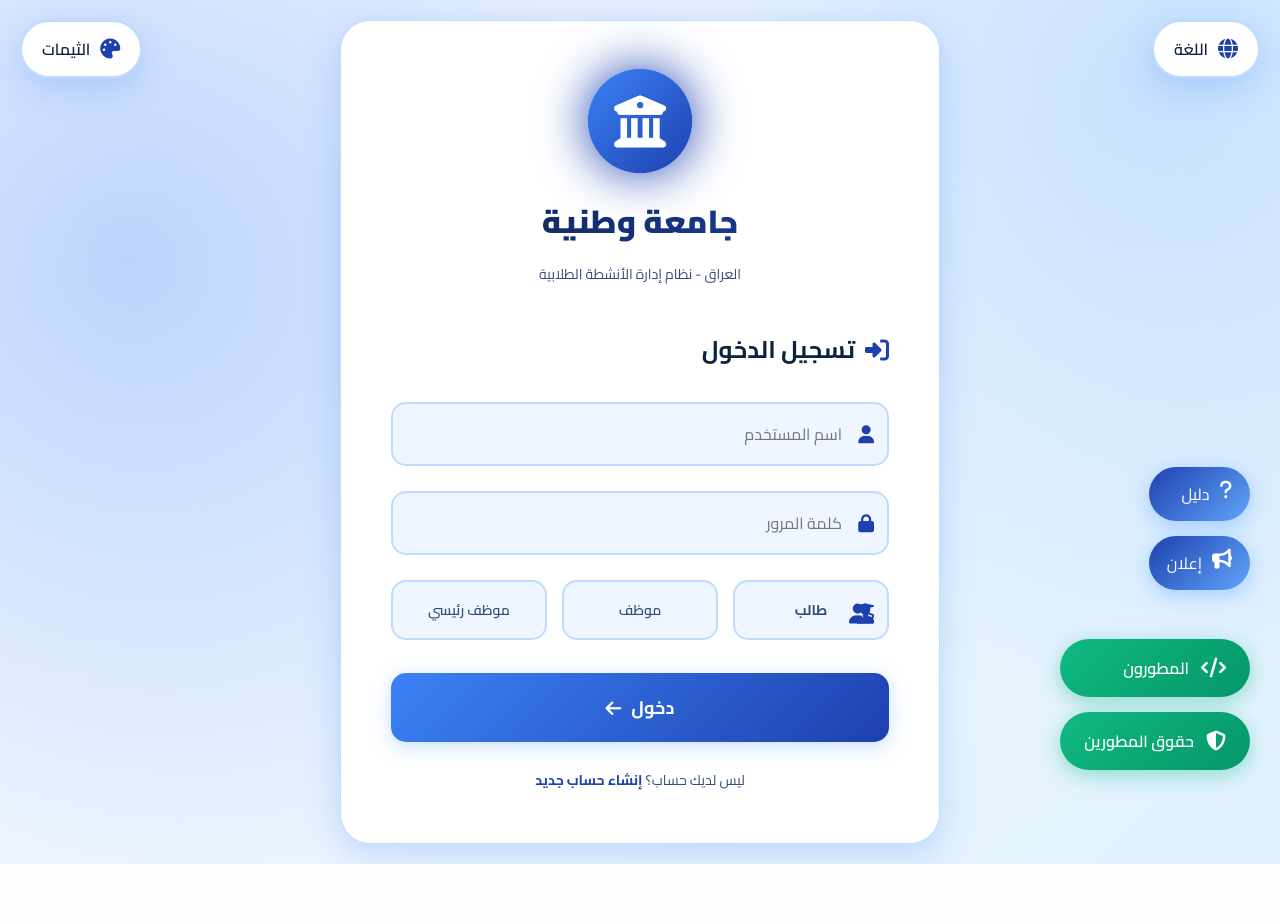
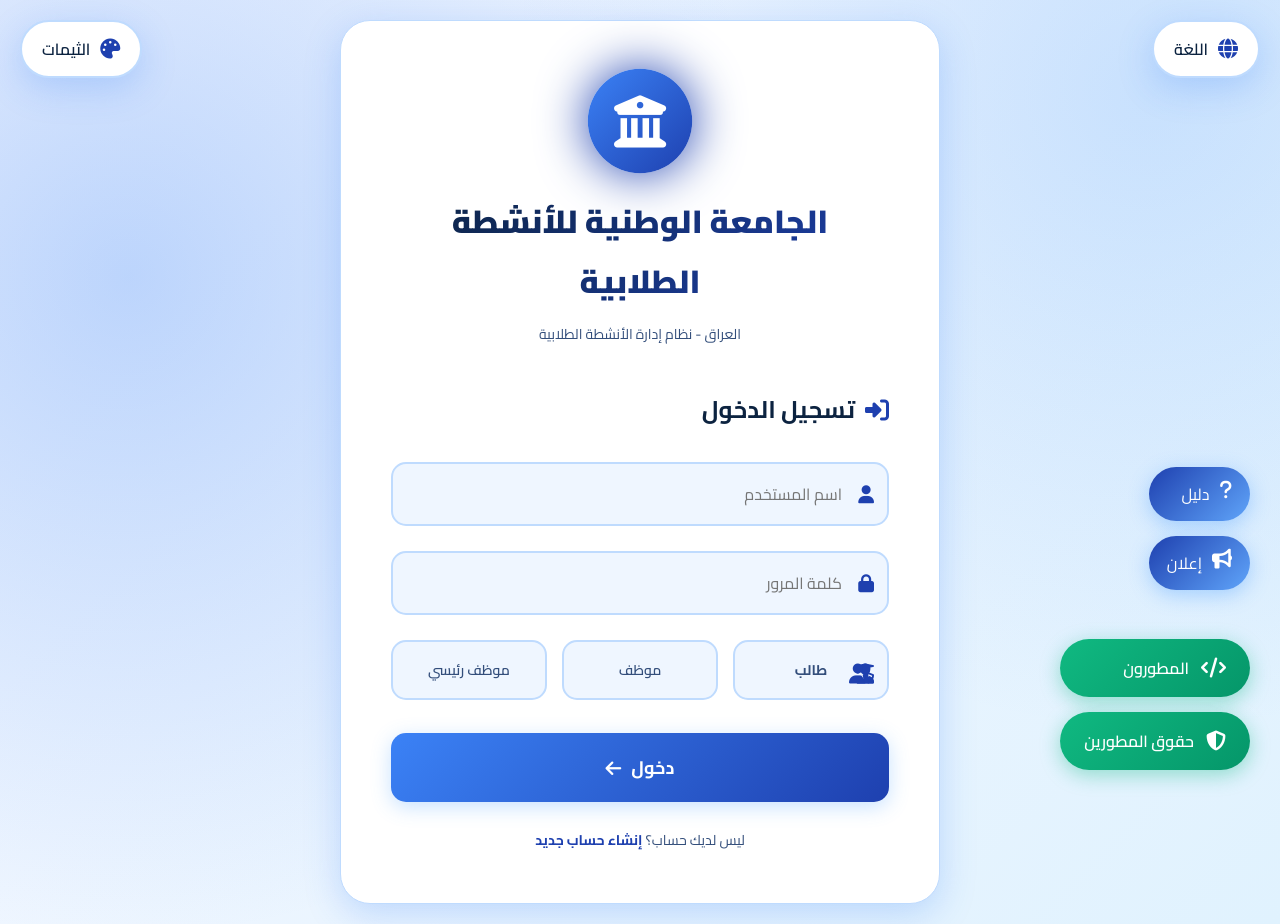
Before and after one commit to muqtadadyy-lgtm/broo, a Python web app: template templates/index.html in a window 1280 px wide. Before the commit the page ends 864 px from the top, so only its background shows below. Run offline with Jinja, Linux system fonts and the light colour scheme; the template is opened without the code that fills it, so the values that code supplies are empty.

Commit message:
Change university name to 'الجامعة الوطنية للأنشطة الطلابية'

```diff
--- a/templates/employee-dashboard.html
+++ b/templates/employee-dashboard.html
@@ -3,7 +3,7 @@
 <head>
     <meta charset="UTF-8">
     <meta name="viewport" content="width=device-width, initial-scale=1.0">
-    <title>لوحة تحكم الموظف - جامعة وطنية</title>
+    <title>لوحة تحكم الموظف - الجامعة الوطنية للأنشطة الطلابية</title>
     <link rel="stylesheet" href="styles.css">
     <link rel="stylesheet" href="animations.css">
     <link rel="stylesheet" href="https://cdnjs.cloudflare.com/ajax/libs/font-awesome/6.4.0/css/all.min.css">
@@ -79,7 +79,7 @@
         <div class="header-content">
             <div class="logo-section">
                 <i class="fas fa-university"></i>
-                <h1 data-ar="جامعة وطنية - لوحة تحكم الموظف" data-en="Watania University - Employee Dashboard" data-fr="Université Watania - Tableau de bord employé" data-ku="زانکۆی نیشتمانی - ڕووکاری کارمەند">جامعة وطنية - لوحة تحكم الموظف</h1>
+                <h1 data-ar="الجامعة الوطنية للأنشطة الطلابية - لوحة تحكم الموظف" data-en="National University for Student Activities - Employee Dashboard" data-fr="Université Nationale pour les Activités Étudiantes - Tableau de bord employé" data-ku="زانکۆی نیشتمانی بۆ چالا خوێندکارێ - ڕوواری کارمەند">الجامعة الوطنية للأنشطة الطلابية - لوحة تحكم الموظف</h1>
             </div>
             <div class="user-section">
                 <span class="welcome-text"><span data-ar="مرحباً،" data-en="Welcome," data-fr="Bienvenue," data-ku="بەخێربێیت،">مرحباً،</span> <strong id="employeeName"></strong></span>
--- a/templates/index.html
+++ b/templates/index.html
@@ -3,7 +3,7 @@
 <head>
     <meta charset="UTF-8">
     <meta name="viewport" content="width=device-width, initial-scale=1.0">
-    <title>جامعة وطنية - نظام الأنشطة الطلابية</title>
+    <title>الجامعة الوطنية للأنشطة الطلابية</title>
     <link rel="stylesheet" href="styles.css">
     <link rel="stylesheet" href="animations.css">
     <link rel="stylesheet" href="https://cdnjs.cloudflare.com/ajax/libs/font-awesome/6.4.0/css/all.min.css">
@@ -76,7 +76,7 @@
                 <div class="logo-circle">
                     <i class="fas fa-university"></i>
                 </div>
-                <h1 class="university-name" data-ar="جامعة وطنية" data-en="Watania University" data-fr="Université Watania">جامعة وطنية</h1>
+                <h1 class="university-name" data-ar="الجامعة الوطنية للأنشطة الطلابية" data-en="National University for Student Activities" data-fr="Université Nationale pour les Activités Étudiantes">الجامعة الوطنية للأنشطة الطلابية</h1>
                 <p class="university-subtitle" data-ar="العراق - نظام إدارة الأنشطة الطلابية" data-en="Iraq - Student Activities Management System" data-fr="Irak - Système de gestion des activités étudiantes">العراق - نظام إدارة الأنشطة الطلابية</p>
             </div>
 
--- a/templates/student-dashboard.html
+++ b/templates/student-dashboard.html
@@ -3,7 +3,7 @@
 <head>
     <meta charset="UTF-8">
     <meta name="viewport" content="width=device-width, initial-scale=1.0">
-    <title>لوحة تحكم الطالب - جامعة وطنية</title>
+    <title>لوحة تحكم الطالب - الجامعة الوطنية للأنشطة الطلابية</title>
     <link rel="stylesheet" href="styles.css">
     <link rel="stylesheet" href="animations.css">
     <link rel="stylesheet" href="https://cdnjs.cloudflare.com/ajax/libs/font-awesome/6.4.0/css/all.min.css">
@@ -79,7 +79,7 @@
         <div class="header-content">
             <div class="logo-section">
                 <i class="fas fa-university"></i>
-                <h1 data-ar="جامعة وطنية - لوحة تحكم الطالب" data-en="Watania University - Student Dashboard" data-fr="Université Watania - Tableau de bord étudiant" data-ku="زانکۆی نیشتمانی - ڕووکاری خوێندکار">جامعة وطنية - لوحة تحكم الطالب</h1>
+                <h1 data-ar="الجامعة الوطنية للأنشطة الطلابية - لوحة تحكم الطالب" data-en="National University for Student Activities - Student Dashboard" data-fr="Université Nationale pour les Activités Étudiantes - Tableau de bord étudiant" data-ku="زانکۆی نیشتمانی بۆ چالا خوێندکارێ - ڕوواری خوێندکار">الجامعة الوطنية للأنشطة الطلابية - لوحة تحكم الطالب</h1>
             </div>
             <div class="user-section">
                 <span class="welcome-text"><span data-ar="مرحباً،" data-en="Welcome," data-fr="Bienvenue," data-ku="بەخێربێیت،">مرحباً،</span> <strong id="studentName"></strong></span>
```
